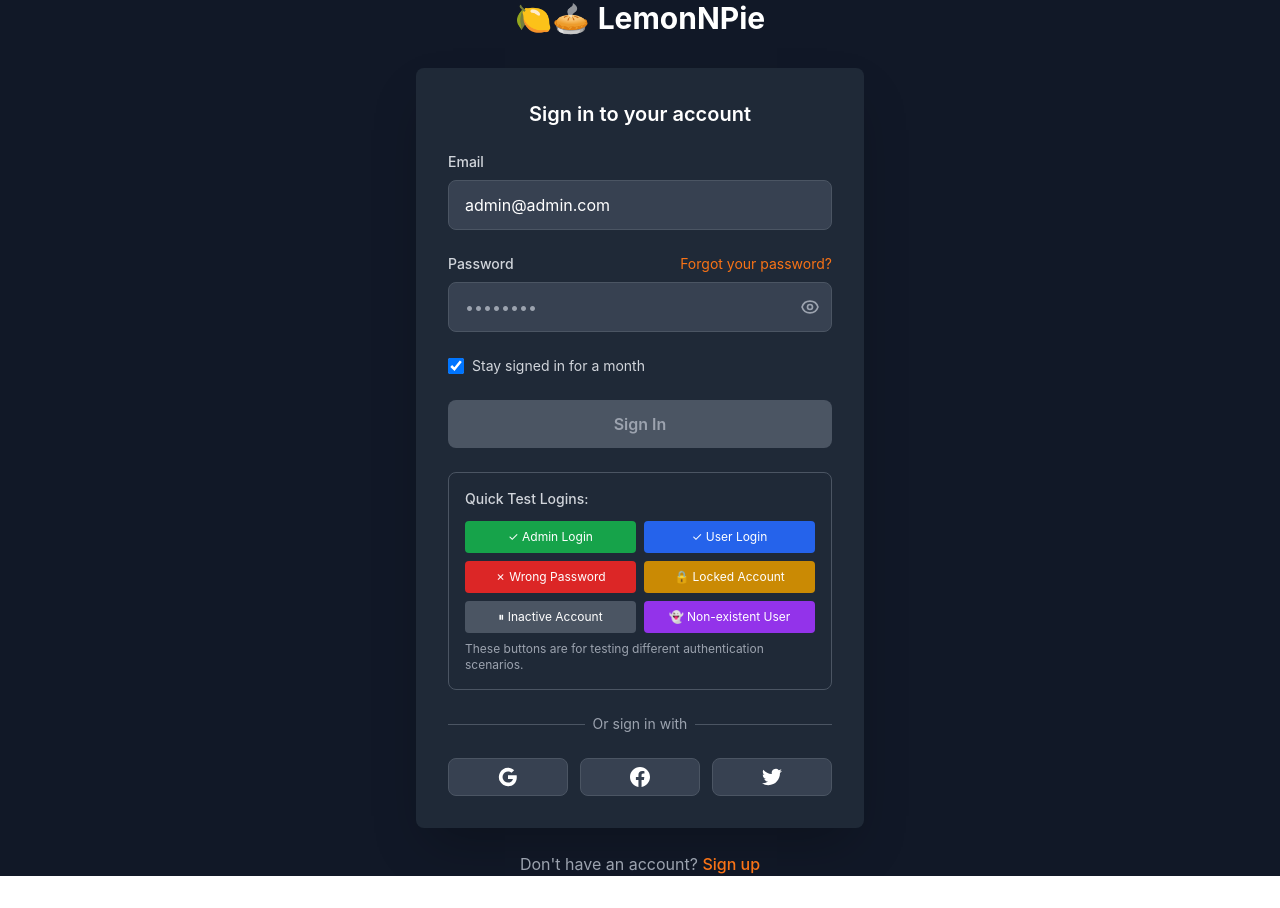
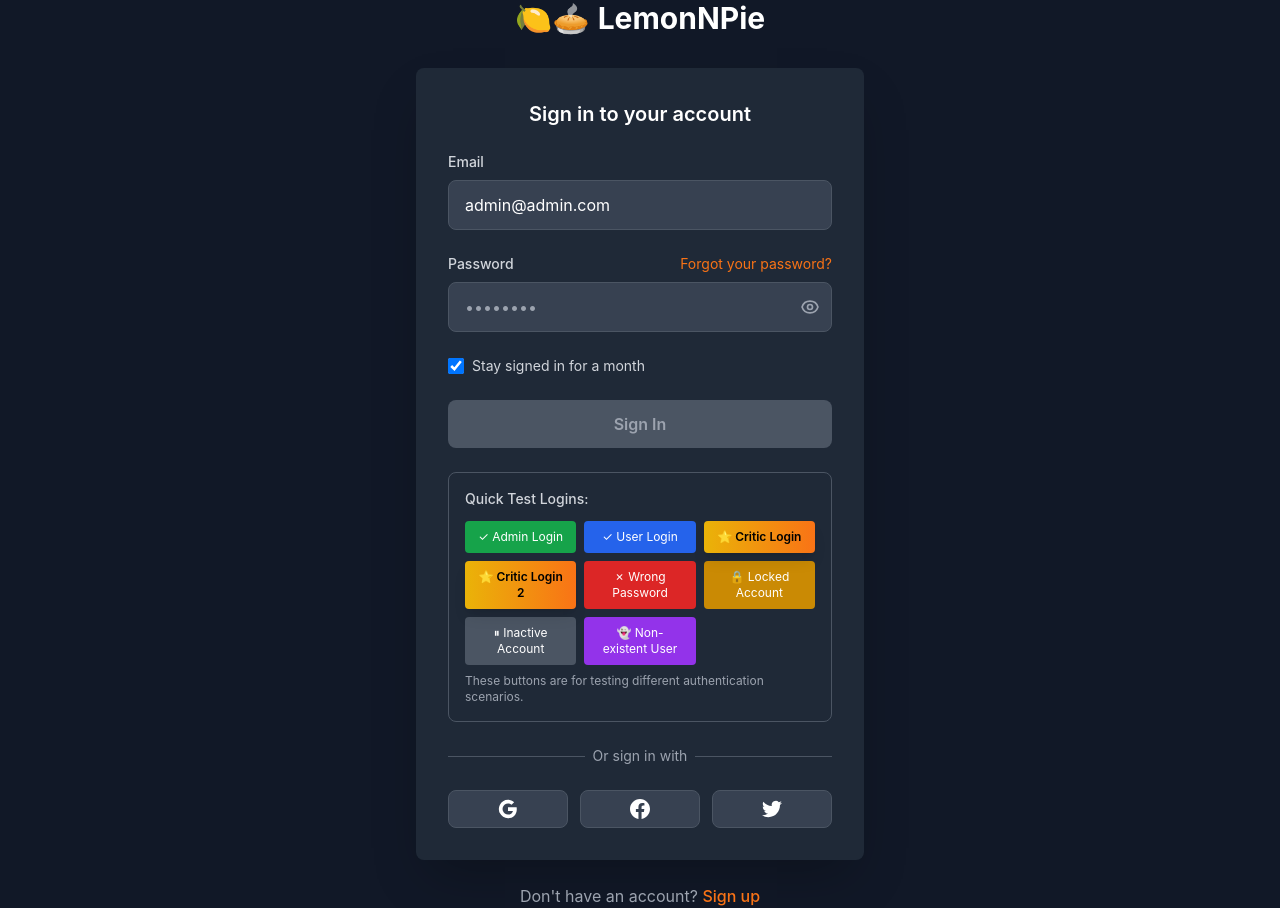
Before and after one commit to lazynerd-007/lpv1, a Vue app: page /login in a window 1280 px wide. Before the commit the page ends 876 px from the top, so only its background shows below. Built offline with nearby package versions, Linux system fonts and the light colour scheme; the HTML template or start-up script is replaced by a standard one.

Commit message:
feat(LoginPage): add critic test logins and improve grid layout

```diff
--- a/src/pages/LoginPage.vue
+++ b/src/pages/LoginPage.vue
@@ -113,7 +113,7 @@
           <!-- Testing Buttons (Development Only) -->
           <div class="mt-6 p-4 bg-gray-800 rounded-lg border border-gray-600">
             <h3 class="text-sm font-medium text-gray-300 mb-3">Quick Test Logins:</h3>
-            <div class="grid grid-cols-1 sm:grid-cols-2 gap-2 text-xs">
+            <div class="grid grid-cols-1 sm:grid-cols-2 lg:grid-cols-3 gap-2 text-xs">
               <button
                 type="button"
                 @click="quickLogin('admin@admin.com', 'admin123')"
@@ -129,6 +129,22 @@
                 :disabled="isLoading"
               >
                 ✓ User Login
+              </button>
+              <button
+                type="button"
+                @click="quickLogin('critic@test.com', 'critic123')"
+                class="px-3 py-2 bg-gradient-to-r from-yellow-500 to-orange-500 hover:from-yellow-600 hover:to-orange-600 text-black font-semibold rounded transition-all transform hover:scale-105 shadow-lg"
+                :disabled="isLoading"
+              >
+                ⭐ Critic Login
+              </button>
+              <button
+                type="button"
+                @click="quickLogin('critic2@test.com', 'critic456')"
+                class="px-3 py-2 bg-gradient-to-r from-yellow-500 to-orange-500 hover:from-yellow-600 hover:to-orange-600 text-black font-semibold rounded transition-all transform hover:scale-105 shadow-lg"
+                :disabled="isLoading"
+              >
+                ⭐ Critic Login 2
               </button>
               <button
                 type="button"
```
